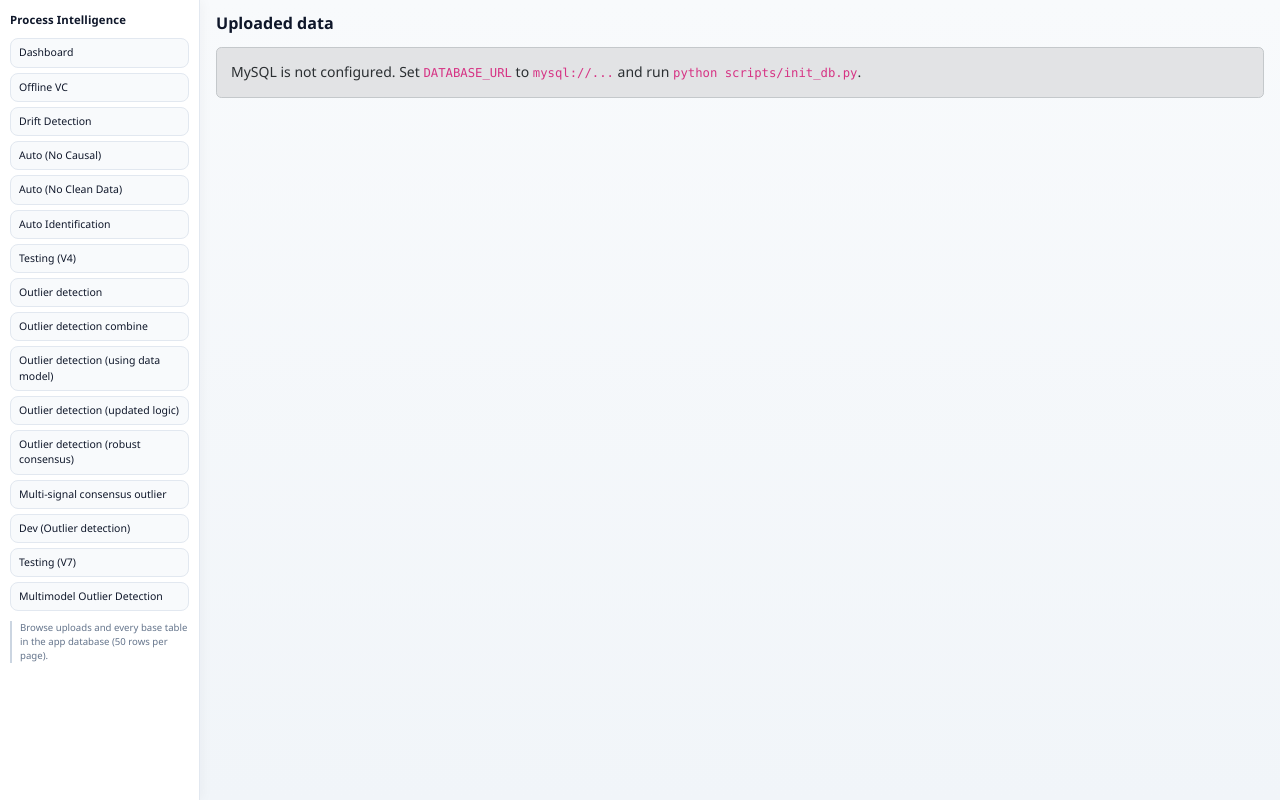
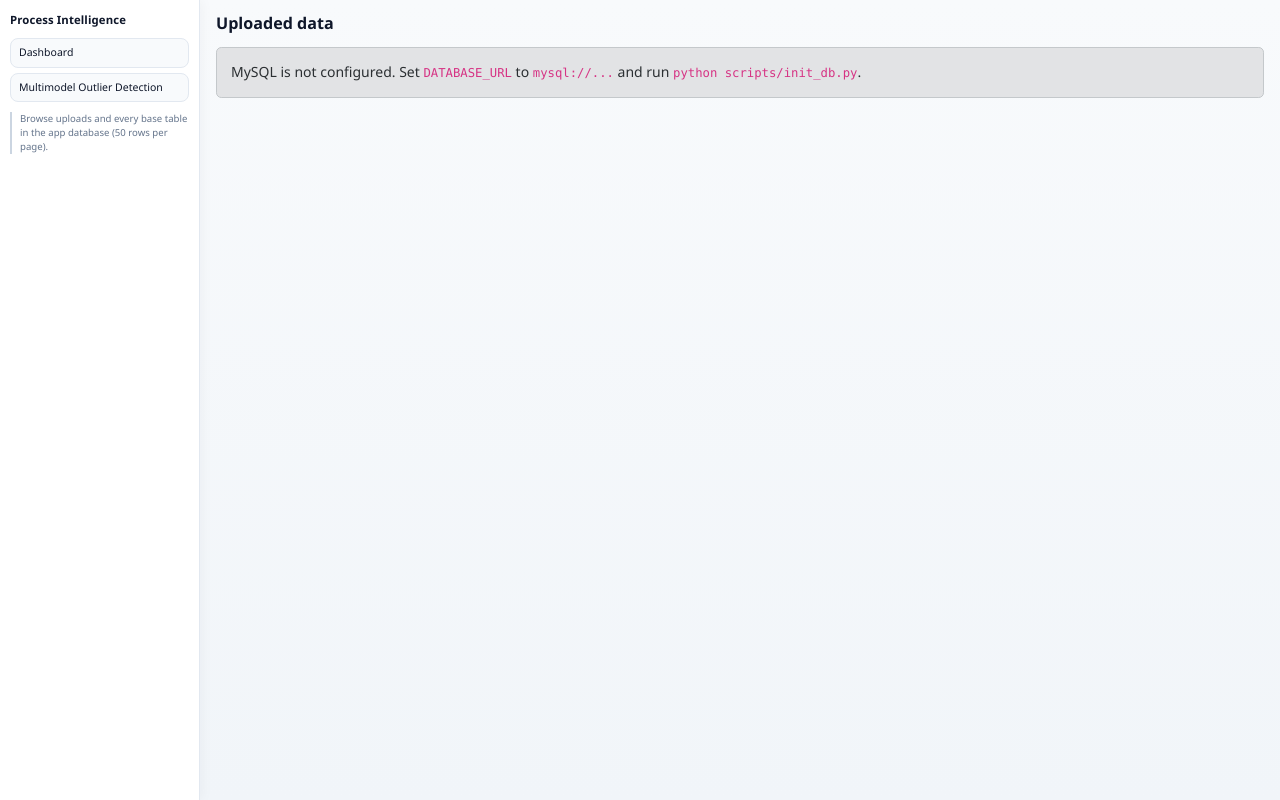
Before and after one commit to Sumitdesai47/Outlier_Detection, a Flask app: page /data in a window 1280 px wide. Run offline with Flask 3, Linux system fonts and the light colour scheme.

Commit message:
Limit sidebar to dashboard, live outlier, multimodel, and upload pages.
Hide legacy tabs and keep only Dashboard, Live Outlier detection, Multimodel Outlier Detection, Upload data, and Live outlier data upload.

Co-authored-by: Cursor <cursoragent@cursor.com>

```diff
--- a/templates/partials/sidebar_nav.html
+++ b/templates/partials/sidebar_nav.html
@@ -1,26 +1,9 @@
 <a class="sidebar-link {% if request.endpoint == 'main.overview_dashboard' %}active{% endif %}" href="{{ url_for('main.overview_dashboard') }}">Dashboard</a>
 {% if database_enabled|default(false) %}
-<a class="sidebar-link {% if request.endpoint in ('main.hourly_results', 'main.hourly_result_detail') %}active{% endif %}" href="{{ url_for('main.hourly_results') }}">Live Dashboard</a>
 <a class="sidebar-link {% if request.endpoint in ('main.live_outlier_results', 'main.live_outlier_result_detail') %}active{% endif %}" href="{{ url_for('main.live_outlier_results') }}">Live Outlier detection</a>
-<a class="sidebar-link {% if request.endpoint == 'main.rolling_outlier_results' %}active{% endif %}" href="{{ url_for('main.rolling_outlier_results') }}">Rolling Outlier Detection</a>
 {% endif %}
-<a class="sidebar-link {% if active_tab|default('') == 'part2' %}active{% endif %}" href="{{ url_for('main.index', tab='part2') }}">Offline VC</a>
-<a class="sidebar-link {% if active_tab|default('') == 'part3' %}active{% endif %}" href="{{ url_for('main.index', tab='part3') }}">Drift Detection</a>
-<a class="sidebar-link {% if active_tab|default('') == 'part4' %}active{% endif %}" href="{{ url_for('main.index', tab='part4') }}">Auto (No Causal)</a>
-<a class="sidebar-link {% if active_tab|default('') == 'part5' %}active{% endif %}" href="{{ url_for('main.index', tab='part5') }}">Auto (No Clean Data)</a>
-<a class="sidebar-link {% if active_tab|default('') == 'part6' %}active{% endif %}" href="{{ url_for('main.index', tab='part6') }}">Auto Identification</a>
-<a class="sidebar-link {% if active_tab|default('') == 'part7' %}active{% endif %}" href="{{ url_for('main.index', tab='part7') }}">Testing (V4)</a>
-<a class="sidebar-link {% if active_tab|default('') == 'part8' %}active{% endif %}" href="{{ url_for('main.index', tab='part8') }}">Outlier detection</a>
-<a class="sidebar-link {% if active_tab|default('') == 'part11' %}active{% endif %}" href="{{ url_for('main.index', tab='part11') }}">Outlier detection combine</a>
-<a class="sidebar-link {% if active_tab|default('') == 'part9' %}active{% endif %}" href="{{ url_for('main.index', tab='part9') }}">Outlier detection (using data model)</a>
-<a class="sidebar-link {% if active_tab|default('') == 'part12' %}active{% endif %}" href="{{ url_for('main.index', tab='part12') }}">Outlier detection (updated logic)</a>
-<a class="sidebar-link {% if active_tab|default('') == 'part13' %}active{% endif %}" href="{{ url_for('main.index', tab='part13') }}">Outlier detection (robust consensus)</a>
-<a class="sidebar-link {% if active_tab|default('') == 'part14' %}active{% endif %}" href="{{ url_for('main.index', tab='part14') }}">Multi-signal consensus outlier</a>
-<a class="sidebar-link {% if active_tab|default('') == 'part15' %}active{% endif %}" href="{{ url_for('main.index', tab='part15') }}">Dev (Outlier detection)</a>
-<a class="sidebar-link {% if active_tab|default('') == 'part10' %}active{% endif %}" href="{{ url_for('main.index', tab='part10') }}">Testing (V7)</a>
 <a class="sidebar-link {% if active_tab|default('') == 'part16' or request.endpoint == 'main.part16_multimodel_outlier_detection' %}active{% endif %}" href="{{ url_for('main.index', tab='part16') }}">Multimodel Outlier Detection</a>
 {% if database_enabled|default(false) %}
-<a class="sidebar-link {% if request.endpoint in ('main.data_browse', 'main.data_timeseries_detail', 'main.data_causal_detail') %}active{% endif %}" href="{{ url_for('main.data_browse') }}">Uploaded data</a>
-<a class="sidebar-link {% if request.endpoint == 'main.dataset_upload_page' %}active{% endif %}" href="{{ url_for('main.dataset_upload_page') }}">Dataset Upload</a>
+<a class="sidebar-link {% if request.endpoint == 'main.dataset_upload_page' %}active{% endif %}" href="{{ url_for('main.dataset_upload_page') }}">Upload data</a>
 <a class="sidebar-link {% if request.endpoint == 'main.outlier_excel_upload_page' %}active{% endif %}" href="{{ url_for('main.outlier_excel_upload_page') }}">Live outlier data upload</a>
 {% endif %}
```
